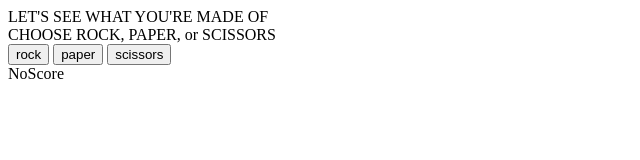
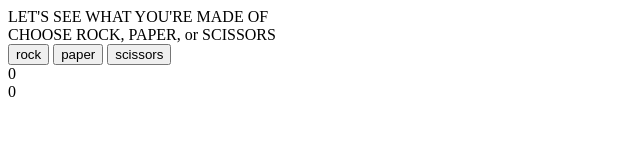
Before and after one commit to ki-me-o/rock-paper-scissors, a plain HTML site: page index.html in a window 1280 px wide. Shown: the full height of the page, 0-640 px from the left. Drawn offline with Linux system fonts and the light colour scheme.

Commit message:
Add separate scores for player and computer

```diff
--- a/index.html
+++ b/index.html
@@ -19,8 +19,10 @@
             <button class="paper">paper</button>
             <button class="scissors">scissors</button>
         </div>
-        <div class="score">NoScore</div>
-
+        <div class="score-container">
+            <div class="player score">0</div>
+            <div class="computer score">0</div>
+        </div>
     </div>
 
 
```
